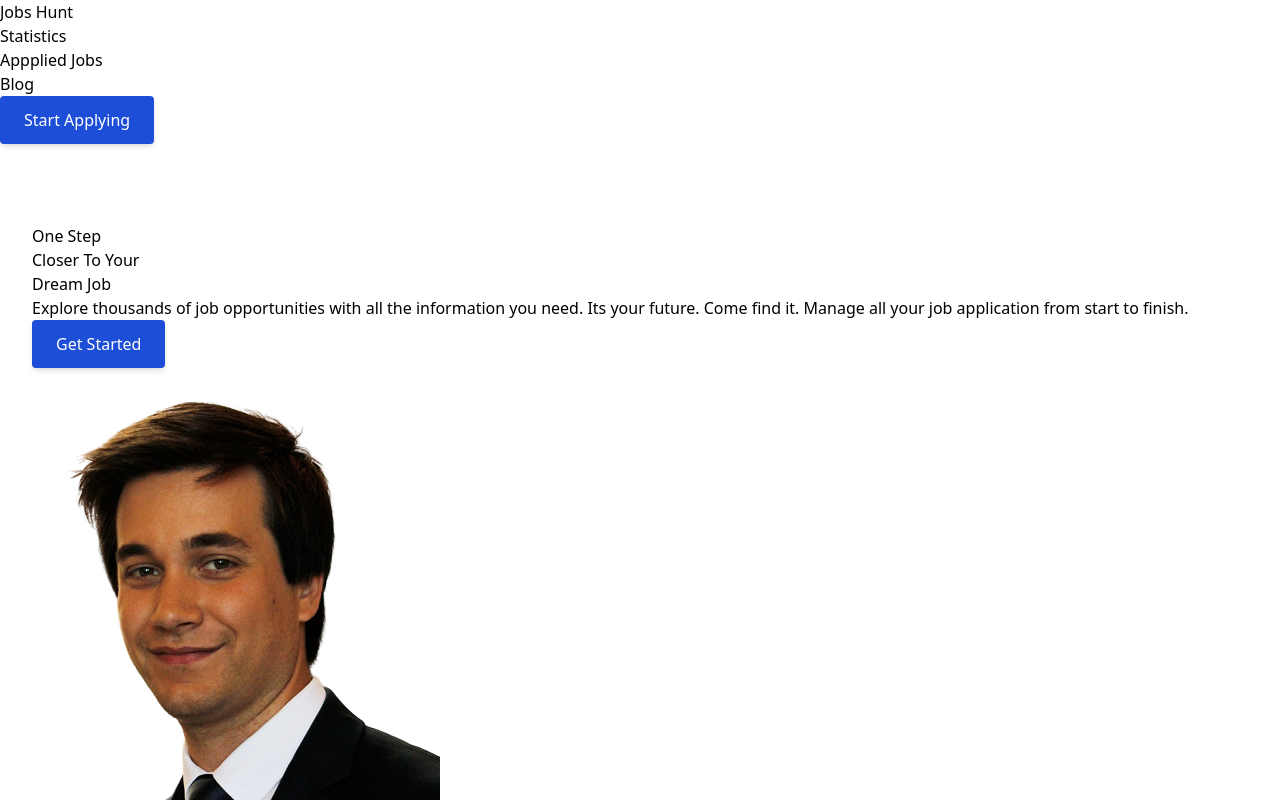
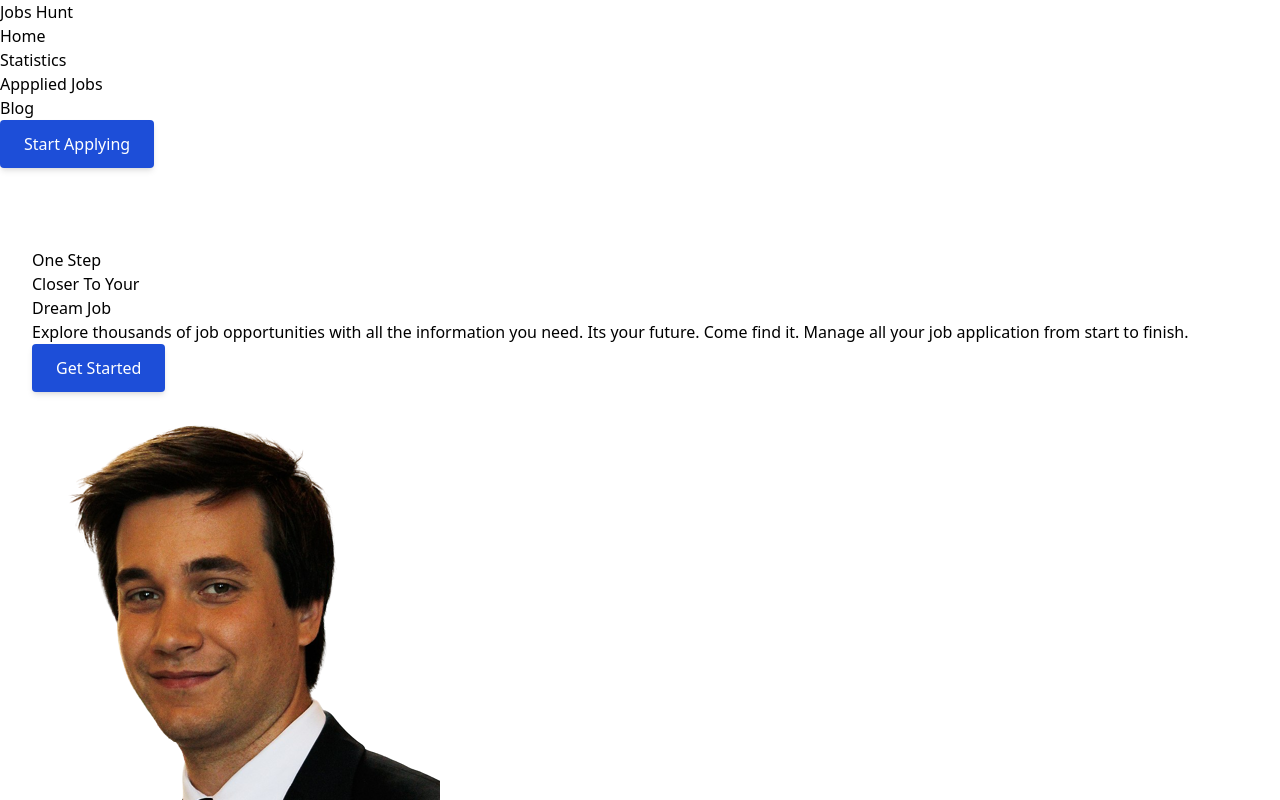
Before and after one commit to sanoar-hossan/react-carrer-hub, a React (Vite) app: page / in a window 1280 px wide. Shown: the top 800 px of the page. Built offline with nearby package versions, Linux system fonts and the light colour scheme.

Commit message:
navlink updated

```diff
--- a/src/components/Header.jsx
+++ b/src/components/Header.jsx
@@ -13,6 +13,14 @@ const Header = () => {
 
         {/* Nav Items Section */}
         <ul className='items-center hidden space-x-8 lg:flex'>
+          <li>
+            <NavLink
+              to='/'
+
+            >
+              Home
+            </NavLink>
+          </li>
           <li>
             <NavLink
               to='/statistics'
```
Also changed, not shown: 1 other file (tests, documents, lock files or other folders).
